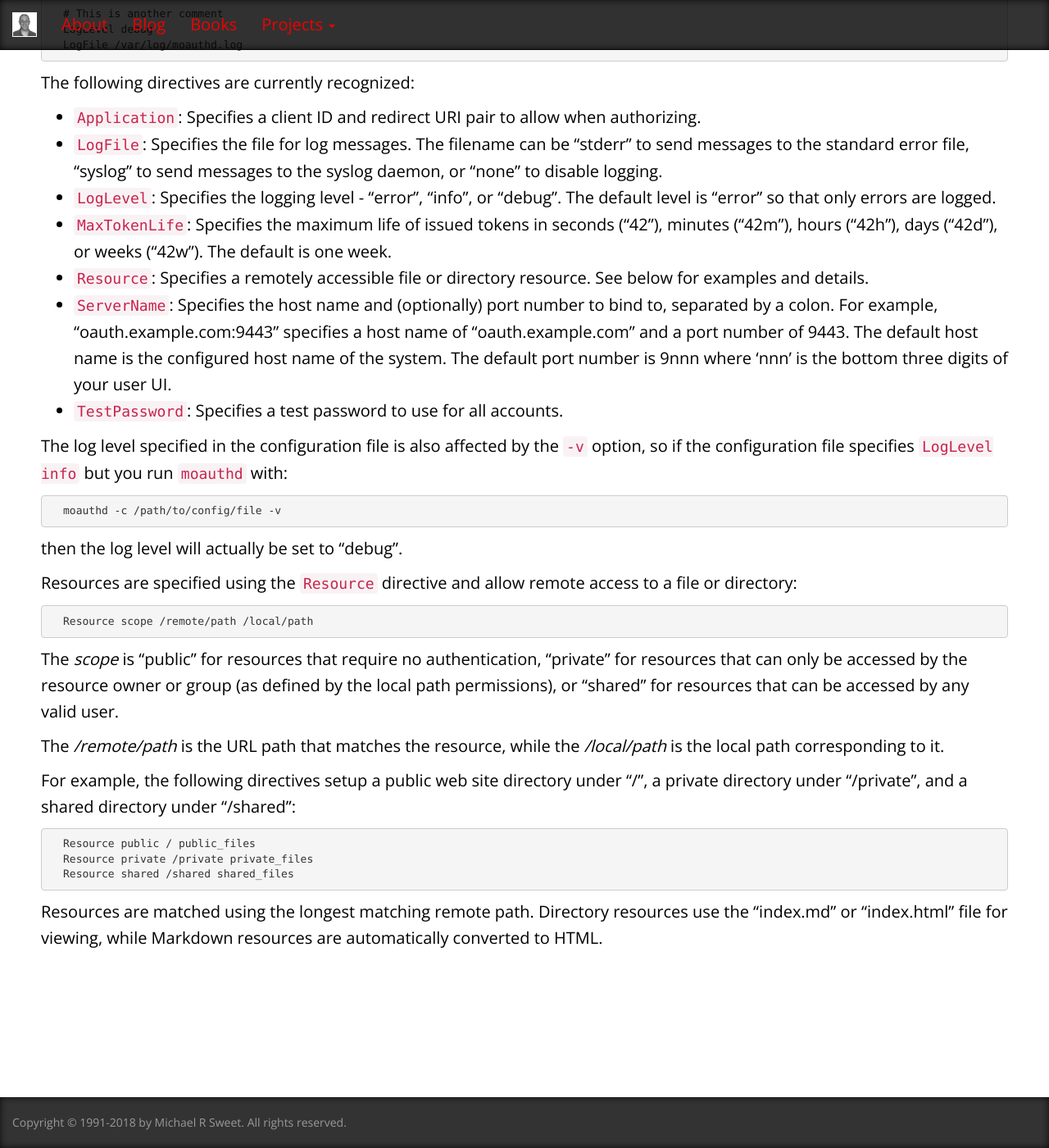
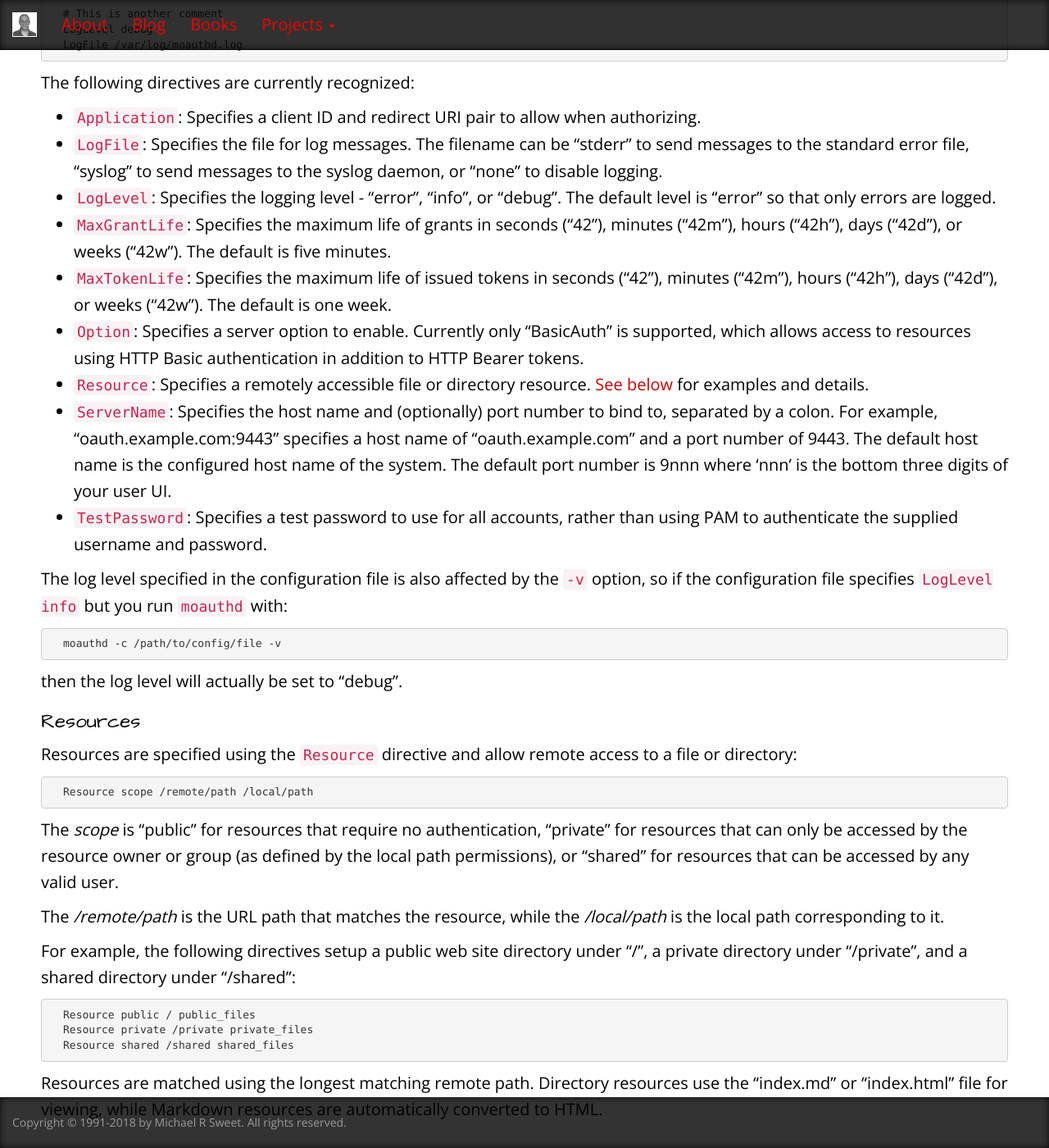
Before and after one commit to michaelrsweet/michaelrsweet.github.com, a Jekyll site: the page built from moauth/moauth.md, in a window 1280 px wide and 1400 px high, scrolled down 709 px. Shown: the whole window at 82% size. Built offline with Jekyll 4.4.1, drawn with Linux system fonts in a browser that asks for light colours.

Commit message:
More doco updates.

```diff
--- a/moauth/moauth.md
+++ b/moauth/moauth.md
@@ -48,17 +48,24 @@ The following directives are currently recognized:
   syslog daemon, or "none" to disable logging.
 - `LogLevel`: Specifies the logging level - "error", "info", or "debug".  The
   default level is "error" so that only errors are logged.
+- `MaxGrantLife`: Specifies the maximum life of grants in seconds ("42"),
+  minutes ("42m"), hours ("42h"), days ("42d"), or weeks ("42w").  The default
+  is five minutes.
 - `MaxTokenLife`: Specifies the maximum life of issued tokens in seconds ("42"),
   minutes ("42m"), hours ("42h"), days ("42d"), or weeks ("42w").  The default
   is one week.
-- `Resource`: Specifies a remotely accessible file or directory resource.  See
-  below for examples and details.
+- `Option`: Specifies a server option to enable.  Currently only "BasicAuth" is
+  supported, which allows access to resources using HTTP Basic authentication
+  in addition to HTTP Bearer tokens.
+- `Resource`: Specifies a remotely accessible file or directory resource.  [See
+  below](#resources) for examples and details.
 - `ServerName`: Specifies the host name and (optionally) port number to bind to,
   separated by a colon.  For example, "oauth.example.com:9443" specifies a host
   name of "oauth.example.com" and a port number of 9443.  The default host name
   is the configured host name of the system.  The default port number is 9nnn
   where 'nnn' is the bottom three digits of your user UI.
-- `TestPassword`: Specifies a test password to use for all accounts.
+- `TestPassword`: Specifies a test password to use for all accounts, rather than
+  using PAM to authenticate the supplied username and password.
 
 The log level specified in the configuration file is also affected by the `-v`
 option, so if the configuration file specifies `LogLevel info` but you run
@@ -67,6 +74,9 @@ option, so if the configuration file specifies `LogLevel info` but you run
     moauthd -c /path/to/config/file -v
 
 then the log level will actually be set to "debug".
+
+
+### Resources
 
 Resources are specified using the `Resource` directive and allow remote access
 to a file or directory:
```
